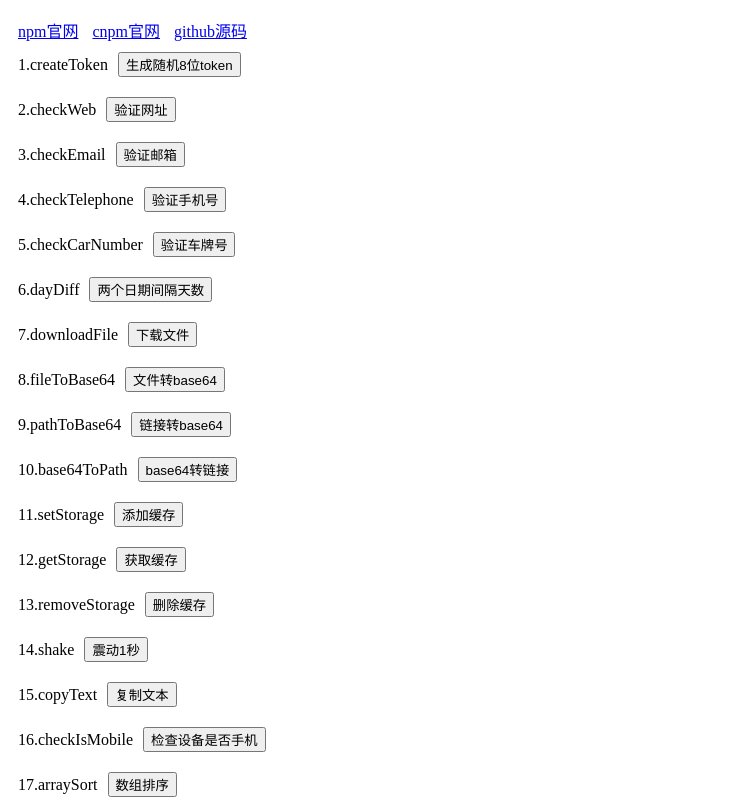
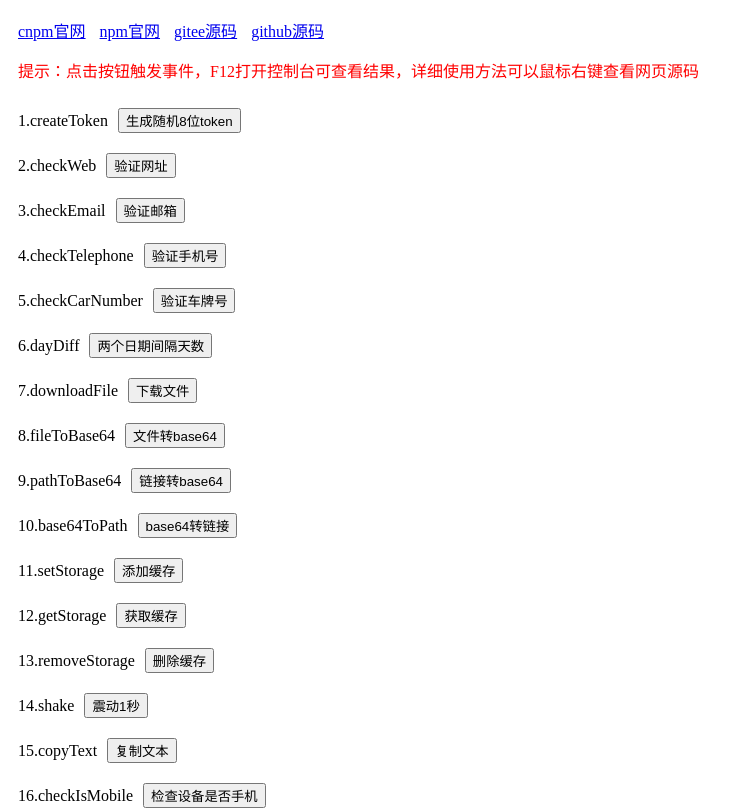
Before and after one commit to kangleyunju/js_useful_tools, a website: page demo.html in a window 1280 px wide. Shown: the top 811 px of the page, without its empty margins (0-743 px from the left). Drawn offline with nearby package versions, Linux system fonts and the light colour scheme.

Commit message:
修改demo

```diff
--- a/demo.html
+++ b/demo.html
@@ -15,15 +15,20 @@
       main div {
         padding: 10px 0;
       }
+      p{
+        color: #f00;
+      }
       main div button {
         margin-left: 10px;
       }
     </style>
   </head>
   <body>
+    <a href="https://npmmirror.com/package/js-useful-tools" target="_blank">cnpm官网</a>
     <a href="https://www.npmjs.com/package/js-useful-tools" target="_blank">npm官网</a>
-    <a href="https://npmmirror.com/package/js-useful-tools" target="_blank">cnpm官网</a>
+    <a href="https://gitee.com/kangleyunju/js_useful_tools" target="_blank">gitee源码</a>
     <a href="https://github.com/kangleyunju/js_useful_tools" target="_blank">github源码</a>
+    <p>提示：点击按钮触发事件，F12打开控制台可查看结果，详细使用方法可以鼠标右键查看网页源码</p>
     <script type="module">
       import * as globale from './index.js'
       $(document).ready(function() {
--- a/package.json
+++ b/package.json
@@ -1,6 +1,6 @@
 {
   "name": "js-useful-tools",
-  "version": "1.1.4",
+  "version": "1.1.5",
   "description": "js常用方法",
   "main": "index.js",
   "scripts": {
```
Also changed, not shown: README.md.
